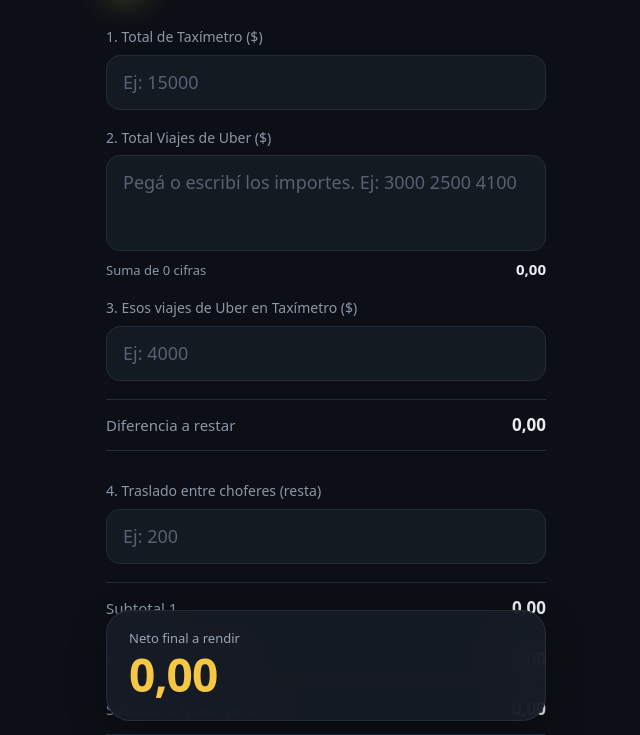
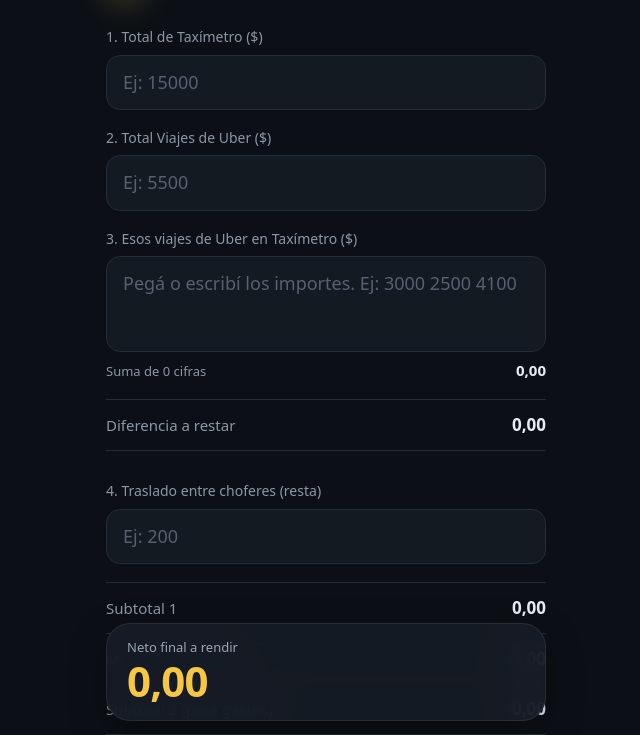
Before and after one commit to morsishon/CalcuTaxi, a plain HTML site: page index.html in a window 1280 px wide. Shown: the part 65-800 px from the top of the page, without its empty margins (314-954 px from the left). Drawn offline with Linux system fonts and the light colour scheme.

Commit message:
Add files via upload

```diff
--- a/index.html
+++ b/index.html
@@ -2,7 +2,7 @@
 <html lang="es" data-theme="dark">
 <head>
 <meta charset="UTF-8">
-<meta name="viewport" content="width=device-width, initial-scale=1.0, viewport-fit=cover">
+<meta name="viewport" content="width=device-width, initial-scale=1.0, viewport-fit=cover, interactive-widget=resizes-content">
 <meta name="theme-color" content="#0c1016">
 <link rel="manifest" href="manifest.webmanifest">
 <link rel="icon" href="icon-192.png">
@@ -48,13 +48,13 @@ button:focus-visible{outline:2px solid var(--accent);outline-offset:2px}
 
 .field{margin-bottom:18px}
 label{display:block;margin-bottom:8px;font-size:14px;font-weight:500;color:var(--muted)}
-input[type="number"],textarea{
+input[type="text"],textarea{
   display:block;width:100%;padding:14px 16px;border:1px solid var(--line);border-radius:14px;
   background:var(--surface);color:var(--text);font:inherit;font-size:18px;font-weight:500;
   transition:border-color .2s,box-shadow .2s;
 }
-input[type="number"]{-moz-appearance:textfield;appearance:textfield}
-input[type="number"]::-webkit-inner-spin-button,input[type="number"]::-webkit-outer-spin-button{-webkit-appearance:none;margin:0}
+input[type="text"]{-moz-appearance:textfield;appearance:textfield}
+input[type="text"]::-webkit-inner-spin-button,input[type="text"]::-webkit-outer-spin-button{-webkit-appearance:none;margin:0}
 textarea{height:96px;line-height:1.4;resize:none;overflow-y:auto;scrollbar-width:thin;scrollbar-color:var(--line) transparent}
 ::placeholder{color:var(--faint);font-weight:400}
 input:focus,textarea:focus{
@@ -73,13 +73,13 @@ input:focus,textarea:focus{
 .row b{color:var(--text);font-size:17px;font-weight:600}
 
 .final{
-  position:sticky;bottom:max(14px,env(safe-area-inset-bottom));margin-top:32px;padding:18px 22px 20px;
+  position:sticky;bottom:max(14px,env(safe-area-inset-bottom));margin-top:32px;padding:14px 20px 16px;
   border-radius:24px;background:var(--final-bg);border:1px solid rgba(255,255,255,.08);
   -webkit-backdrop-filter:blur(16px);backdrop-filter:blur(16px);box-shadow:0 14px 36px rgba(0,0,0,.35);
 }
 .final span{display:block;font-size:13px;font-weight:500;color:#9aa6b6}
 .final strong{
-  display:block;margin-top:2px;font-size:clamp(34px,10vw,46px);font-weight:700;
+  display:block;margin-top:2px;font-size:clamp(30px,9vw,42px);font-weight:700;
   letter-spacing:-.02em;line-height:1.1;color:#f6c744;
 }
 
@@ -107,18 +107,18 @@ input:focus,textarea:focus{
 
   <div class="field">
     <label for="totalTaximetro">1. Total de Taxímetro ($)</label>
-    <input type="number" id="totalTaximetro" inputmode="decimal" placeholder="Ej: 15000">
+    <input type="text" id="totalTaximetro" inputmode="decimal" autocomplete="off" placeholder="Ej: 15000">
   </div>
 
   <div class="field">
     <label for="viajesUber">2. Total Viajes de Uber ($)</label>
-    <textarea id="viajesUber" rows="2" placeholder="Pegá o escribí los importes. Ej: 3000 2500 4100"></textarea>
-    <div class="suma"><span>Suma de <span id="cantUber">0</span> cifras</span><b id="totalUber">0,00</b></div>
+    <input type="text" id="viajesUber" inputmode="decimal" autocomplete="off" placeholder="Ej: 5500">
   </div>
 
   <div class="field">
     <label for="uberTaximetro">3. Esos viajes de Uber en Taxímetro ($)</label>
-    <input type="number" id="uberTaximetro" inputmode="decimal" placeholder="Ej: 4000">
+    <textarea id="uberTaximetro" rows="2" placeholder="Pegá o escribí los importes. Ej: 3000 2500 4100"></textarea>
+    <div class="suma"><span>Suma de <span id="cantUber">0</span> cifras</span><b id="totalUber">0,00</b></div>
   </div>
 
   <div class="rows">
@@ -127,7 +127,7 @@ input:focus,textarea:focus{
 
   <div class="field">
     <label for="traslado">4. Traslado entre choferes (resta)</label>
-    <input type="number" id="traslado" inputmode="decimal" placeholder="Ej: 200">
+    <input type="text" id="traslado" inputmode="decimal" autocomplete="off" placeholder="Ej: 200">
   </div>
 
   <div class="rows">
@@ -144,20 +144,20 @@ input:focus,textarea:focus{
 
   <div class="field">
     <label for="tickets">6. Tickets (resta)</label>
-    <input type="number" id="tickets" inputmode="decimal" placeholder="Ej: 500">
+    <input type="text" id="tickets" inputmode="decimal" autocomplete="off" placeholder="Ej: 500">
   </div>
 
   <div class="field">
     <label for="compras">7. Compras para el vehículo (resta)</label>
-    <input type="number" id="compras" inputmode="decimal" placeholder="Ej: 300">
+    <input type="text" id="compras" inputmode="decimal" autocomplete="off" placeholder="Ej: 300">
   </div>
 
   <div class="field">
     <label for="lavado">8. Lavado (resta)</label>
-    <input type="number" id="lavado" inputmode="decimal" placeholder="Ej: 1000">
+    <input type="text" id="lavado" inputmode="decimal" autocomplete="off" placeholder="Ej: 1000">
   </div>
 
-  <div class="final">
+  <div class="final" id="final">
     <span>Neto final a rendir</span>
     <strong id="netoFinal">0,00</strong>
   </div>
@@ -196,19 +196,19 @@ input:focus,textarea:focus{
     }
 
     function calcularCaja() {
-        const getVal = id => parseFloat($(id).value) || 0;
+        const getVal = id => sumarTexto($(id).value).total;
 
         const totalTaximetro = getVal('totalTaximetro');
-        const uberTaximetro = getVal('uberTaximetro');
         const traslado = getVal('traslado');
 
-        // Viajes de Uber (suma de lo pegado)
-        const sumaUber = sumarTexto($('viajesUber').value);
-        $('totalUber').textContent = fmt(sumaUber.total);
-        $('cantUber').textContent = sumaUber.cantidad;
+        // Total viajes de Uber (un solo importe) y viajes de Uber en taxímetro (suma de lo pegado)
+        const totalUber = getVal('viajesUber');
+        const sumaTaxi = sumarTexto($('uberTaximetro').value);
+        $('totalUber').textContent = fmt(sumaTaxi.total);
+        $('cantUber').textContent = sumaTaxi.cantidad;
 
         // Diferencia de Uber
-        const diferenciaUber = uberTaximetro - sumaUber.total;
+        const diferenciaUber = sumaTaxi.total - totalUber;
         $('diferenciaUber').textContent = fmt(diferenciaUber);
 
         // Subtotal 1 (el traslado siempre resta)
@@ -233,7 +233,9 @@ input:focus,textarea:focus{
     }
 
     // Recalcular con cada cambio
-    document.querySelectorAll('input[type="number"], textarea').forEach(el => el.addEventListener('input', calcularCaja));
+    document.querySelectorAll('input[type="text"], textarea').forEach(el => {
+        ['input', 'change', 'keyup'].forEach(ev => el.addEventListener(ev, calcularCaja));
+    });
 
     // Modo oscuro por defecto; la elección se recuerda
     const metaTema = document.querySelector('meta[name="theme-color"]');
@@ -247,6 +249,17 @@ input:focus,textarea:focus{
     });
     aplicarTema(document.documentElement.dataset.theme);
 
+    // Si el teclado tapa el neto final, lo sube para que se vea mientras cargás montos
+    if (window.visualViewport) {
+        const vv = window.visualViewport;
+        const subir = () => {
+            const tapado = Math.max(0, window.innerHeight - vv.height - vv.offsetTop);
+            $('final').style.transform = 'translateY(' + (-tapado) + 'px)';
+        };
+        vv.addEventListener('resize', subir);
+        vv.addEventListener('scroll', subir);
+    }
+
     calcularCaja();
 
     // Permite instalarla como app y usarla sin internet
--- a/sw.js
+++ b/sw.js
@@ -1,4 +1,4 @@
-const CACHE = 'calcutaxi-v1';
+const CACHE = 'calcutaxi-v2';
 const FILES = ['./', 'index.html', 'manifest.webmanifest', 'icon-192.png', 'icon-512.png'];
 
 self.addEventListener('install', e => {
```
